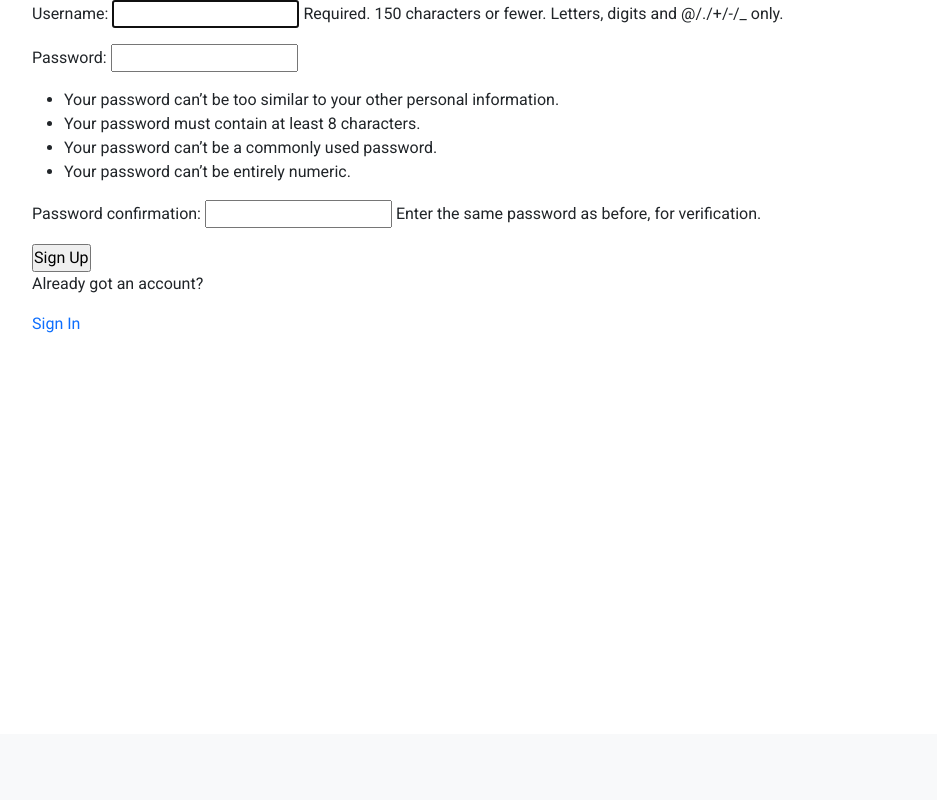
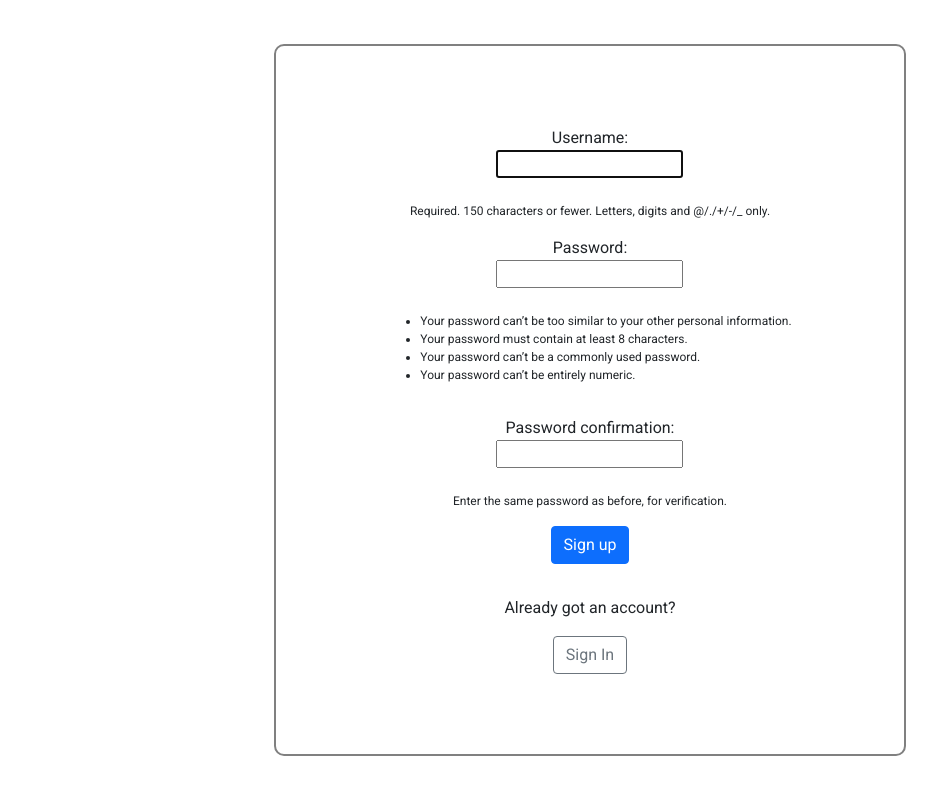
Before and after one commit to vladblk/G608-WebAppProgramming1, a Django app: page /sign-up/ in a window 1280 px wide. Shown: the part 66-866 px from the top of the page, without its empty margins (50-987 px from the left). Before the commit the page ends 399 px from the top, so only its background shows below. Run offline with Django 4.2, Linux system fonts and the light colour scheme.

Commit message:
initial signin and signup templates style

```diff
--- a/PAL - final project/pal/posts/templates/posts/post.html
+++ b/PAL - final project/pal/posts/templates/posts/post.html
@@ -8,7 +8,7 @@
 
 <div class="mt-5">
     <h1>{{ post.name }}</h3>
-    <h4>{{ post.description }}</h4>
+    <p>{{ post.description }}</p>
 
     {% if request.user == post.user %}
         <a href="{% url 'posts:update-post' post.id %}?next={{ request.path|urlencode }}" class="btn btn-outline-secondary" data-target="#editCommentModal">update</a>
--- a/PAL - final project/pal/posts/templates/posts/post_form.html
+++ b/PAL - final project/pal/posts/templates/posts/post_form.html
@@ -4,7 +4,7 @@
 
 <div class="wrapper">
     <div class="form__container">
-        <form action="" method="POST" id="postForm">
+        <form action="" method="POST" class="form">
             {% csrf_token %}
 
             {{ form }}
--- a/PAL - final project/pal/static/styles/main.css
+++ b/PAL - final project/pal/static/styles/main.css
@@ -36,14 +36,20 @@
     align-items: center;
 }
 
-#postForm {
+.form__container {
+    border: 2px solid grey;
+    border-radius: 10px;
+    padding: 5rem 7rem;
+}
+
+.form {
     display: flex;
     flex-direction: column;
     justify-content: center;
     align-items: center;
 }
 
-#id_name, #id_description, #id_topic {
+#id_name, #id_description, #id_topic, #username, #password {
     width: 100%;
     margin-bottom: 1rem;
 }
@@ -65,3 +71,16 @@
     width: 100%;
     padding: 10px;
 }
+
+.signup__container, .signin__container {
+    display: flex;
+    flex-direction: column;
+    align-items: center;
+    justify-content: center;
+    margin-top: 2rem;
+}
+
+.signup__form span {
+    font-size: 12px;
+    margin-bottom: 1rem;
+}
--- a/PAL - final project/pal/user/templates/user/signup.html
+++ b/PAL - final project/pal/user/templates/user/signup.html
@@ -2,17 +2,21 @@
 
 {% block content %}
 
-    <div>
-        <form action="" method='POST'>
-            {% csrf_token %}
+    <div class="wrapper">
+        <div class="form__container signup__form">
+            <form action="" method='POST' class="form">
+                {% csrf_token %}
 
-            {{ form.as_p }}
+                {{ form }}
 
-            <input type="submit" value="Sign Up">
-        </form>
+                <input type="submit" value="Sign up" class="btn btn-primary">
+            </form>
 
-        <p>Already got an account?</p>
-        <a href="{% url 'user:sign-in' %}">Sign In</a>
+            <div class="signin__container">
+                <p>Already got an account?</p>
+                <a href="{% url 'user:sign-in' %}" class="btn btn-outline-secondary">Sign In</a>
+            </div>
+        </div>
     </div>
 
 {% endblock content %}
```
Also changed, not shown: PAL - final project/pal/user/templates/user/signin.html (+9 -4 lines), PAL - final project/pal/db.sqlite3.
